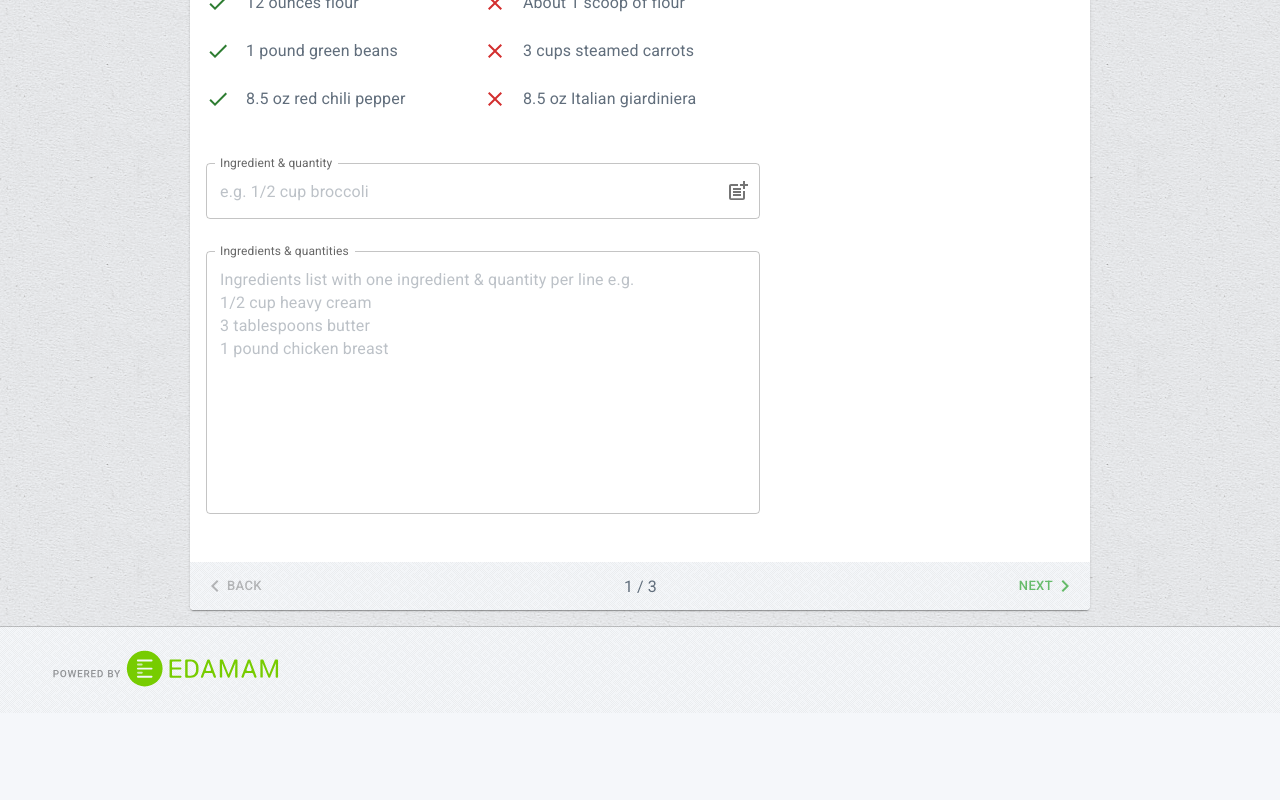
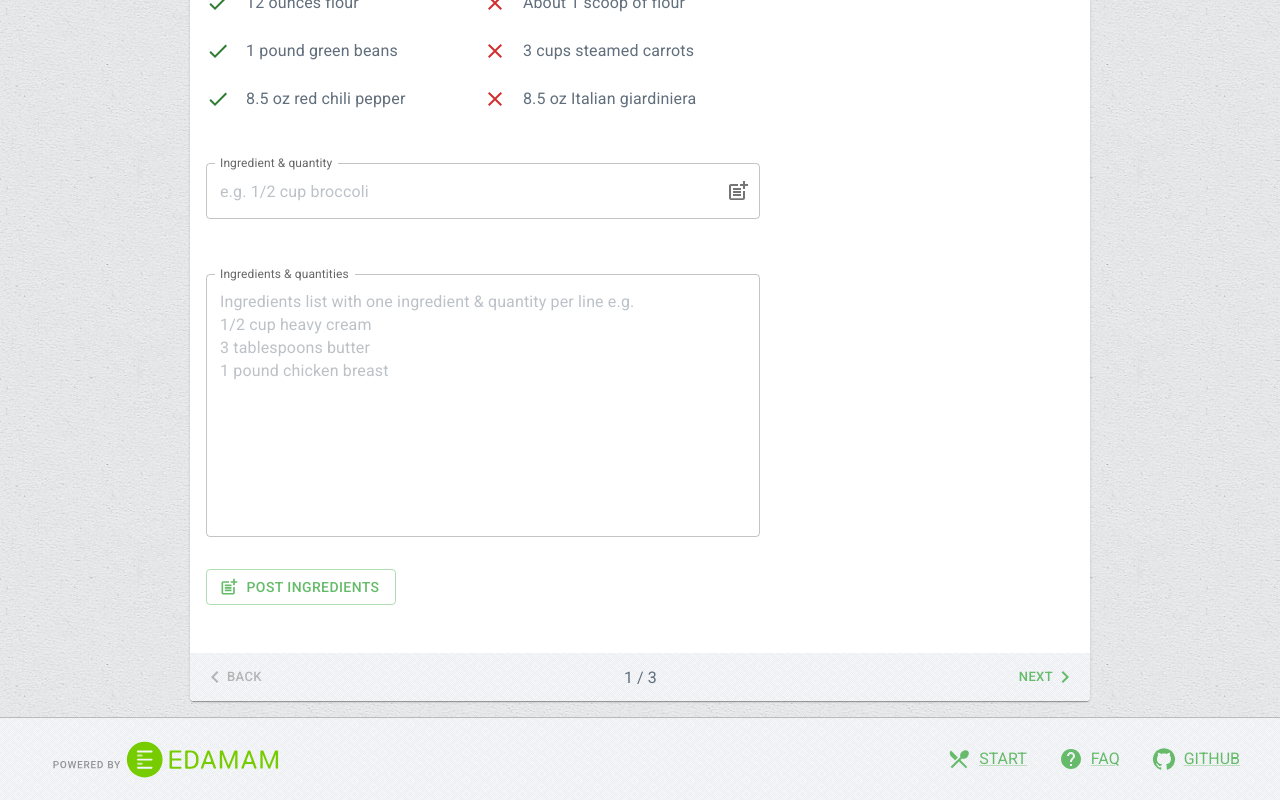
Before and after one commit to Spanishiwa/recipe-wars, a React (Create React App) app: page / in a window 1280 px wide. Shown: the part 265-1065 px from the top of the page. Before the commit the page ends 978 px from the top, so only its background shows below. Built offline with nearby package versions, Linux system fonts and the light colour scheme; no server answers.

Commit message:
error validation for inputs added. multiple ingredients input added. footer design changed to include links

```diff
--- a/src/components/Footer.jsx
+++ b/src/components/Footer.jsx
@@ -4,7 +4,8 @@ import Edamam_Badge_Transparent from "../assets/Edamam_Badge_Transparent.svg";
 import Bg_Pattern_Dark from "../assets/Debut_Dark.png";
 // import Bg_Pattern_Light from "../assets/Beige_Paper.png";
 import Bg_Pattern_Light from "../assets/Back_Pattern.png";
-import { Link, useTheme } from "@mui/material";
+import { Link, Typography, useTheme } from "@mui/material";
+import { GitHub, Help, LocalDining } from "@mui/icons-material";
 
 function Footer() {
   const mode = useTheme().palette.mode;
@@ -38,6 +39,10 @@ function Footer() {
     <Box {...footerAttributes}>
       <Box
         sx={{
+          alignItems: "center",
+          display: "flex",
+          flex: "1 1 auto",
+          justifyContent: "space-between",
           margin: { lg: "auto" },
           maxWidth: "lg",
           width: { xs: "auto", lg: "100%" }
@@ -47,7 +52,7 @@ function Footer() {
           component="a"
           href="https://developer.edamam.com/attribution"
           rel="noopener"
-          sx={{ display: "inline-block", margin: "auto" }}
+          sx={{ display: "inline-block" }}
           target="_blank"
           title="Edamam API logo and attribution"
         >
@@ -59,6 +64,56 @@ function Footer() {
             sx={{ display: "block", height: "50px" }}
           />
         </Link>
+        <Box sx={{ display: { xs: "none", sm: "flex" } }} gap={4}>
+          {/* <Link
+            component="a"
+            href="/recipe-wars"
+            rel="noopener"
+            target="_blank"
+            title="Homepage"
+          >
+            HOME
+          </Link> */}
+          <Link
+            component="a"
+            href="/recipe-wars"
+            rel="noopener"
+            target="_blank"
+            title="Recipe showcase page"
+            variant="b1"
+          >
+            <LocalDining sx={{ verticalAlign: "middle" }} />
+            <Typography component="span" sx={{ ml: 1 }} variant="b1">
+              START
+            </Typography>
+          </Link>
+          <Link
+            component="a"
+            href="/recipe-wars"
+            rel="noopener"
+            target="_blank"
+            title="Frequently Asked Questions page"
+            variant="b1"
+          >
+            <Help sx={{ verticalAlign: "middle" }} />
+            <Typography component="span" sx={{ ml: 1 }} variant="b1">
+              FAQ
+            </Typography>
+          </Link>
+          <Link
+            component="a"
+            href="https://github.com/Spanishiwa/recipe-wars"
+            rel="noopener"
+            target="_blank"
+            title="GitHub source code"
+            variant="b1"
+          >
+            <GitHub sx={{ verticalAlign: "middle" }} />
+            <Typography component="span" sx={{ ml: 1 }} variant="b1">
+              GITHUB
+            </Typography>
+          </Link>
+        </Box>
       </Box>
     </Box>
   );
--- a/src/components/IngredientInput.jsx
+++ b/src/components/IngredientInput.jsx
@@ -3,8 +3,15 @@ import { Box, TextField, IconButton, InputAdornment } from "@mui/material";
 import { PostAdd } from "@mui/icons-material";
 
 const IngredientInput = (props) => {
-  const { error, handleChange, handleKeySubmit, handleSubmit, status, value } =
-    props;
+  const {
+    error,
+    handleBlur,
+    handleChange,
+    handleKeySubmit,
+    handleSubmit,
+    status,
+    value
+  } = props;
   return (
     <Box sx={{ display: "flex", flexDirection: "row" }}>
       <TextField
@@ -40,6 +47,7 @@ const IngredientInput = (props) => {
           )
         }}
         name="ingredient-input"
+        onBlur={handleBlur}
         onChange={handleChange}
         onKeyDown={handleKeySubmit}
         placeholder="e.g. 1/2 cup broccoli"
--- a/src/components/IngredientInputDisabled.jsx
+++ b/src/components/IngredientInputDisabled.jsx
@@ -4,9 +4,11 @@ import AddTaskIcon from "@mui/icons-material/AddTask";
 import { IconButton, InputAdornment, TextField } from "@mui/material";
 import { Box } from "@mui/system";
 import React from "react";
+import { Done } from "@mui/icons-material";
 
 const IngredientInputDisabled = (props) => {
   const {
+    handleBlur,
     handleChange,
     handleDelete,
     handleEdit,
@@ -31,8 +33,10 @@ const IngredientInputDisabled = (props) => {
       }}
     >
       <TextField
-        className="parsed"
+        className={`parsed ${ingredient.isDisabled ? "" : "submit"}`}
         disabled={ingredient.isDisabled}
+        error={ingredient.error}
+        helperText={ingredient.status}
         label={ingredient.isDisabled ? "" : "Ingredient & quantity"}
         id={ingredient.id}
         InputLabelProps={{
@@ -73,7 +77,7 @@ const IngredientInputDisabled = (props) => {
                 }}
                 title="Save your edits to the ingredients list"
               >
-                <AddTaskIcon name={ingredient.id} variant="standard" />
+                <Done name={ingredient.id} variant="standard" />
               </IconButton>
             </InputAdornment>
           ),
@@ -106,6 +110,7 @@ const IngredientInputDisabled = (props) => {
           )
         }}
         name={ingredient.id}
+        onBlur={handleBlur}
         onChange={handleChange}
         onKeyDown={ingredient.isDisabled ? undefined : handleKeySubmit}
         p={0}
--- a/src/components/IngredientsList.jsx
+++ b/src/components/IngredientsList.jsx
@@ -15,6 +15,7 @@ import IngredientInputDisabled from "./IngredientInputDisabled";
 
 export const IngredientsList = (props) => {
   const {
+    handleBlur,
     handleChange,
     handleDelete,
     handleEdit,
@@ -45,13 +46,18 @@ export const IngredientsList = (props) => {
         sx={{
           display: "flex",
           flexDirection: "column",
-          gap: 2,
           pt: 2
         }}
       >
         {ingredients.map((ingredient) => (
-          <ListItem disableGutters key={ingredient.id} sx={{ pr: 1 }}>
+          <ListItem
+            disableGutters
+            key={ingredient.id}
+            sx={{ padding: "16px 8px 0px 0px" }}
+          >
             <IngredientInputDisabled
+              error={ingredient.error}
+              handleBlur={handleBlur}
               handleChange={handleChange}
               handleDelete={handleDelete}
               handleEdit={handleEdit}
--- a/src/components/MuiStepper.jsx
+++ b/src/components/MuiStepper.jsx
@@ -38,6 +38,7 @@ const steps = [
 
 export default function TextMobileStepper(props) {
   const {
+    handleBlur,
     handleChange,
     handleDelete,
     handleEdit,
--- a/src/components/RecipeCard.jsx
+++ b/src/components/RecipeCard.jsx
@@ -50,7 +50,7 @@ const ingredientsSx = (expand, style) => {
 const RecipeCard = (props) => {
   const { ingredients } = ITALIAN_BEEF;
   const [expanded, setExpanded] = React.useState(false);
-  const { handleServingsToggle, values } = props;
+  const { handleBlur, handleServingsToggle, values } = props;
 
   const handleExpandClick = () => {
     setExpanded(!expanded);
@@ -106,6 +106,7 @@ const RecipeCard = (props) => {
           }}
         >
           <IngredientsList
+            handleBlur={handleBlur}
             // handleDelete={handleDelete}
             ingredients={ingredients}
           />
--- a/src/components/RecipeForm.jsx
+++ b/src/components/RecipeForm.jsx
@@ -5,6 +5,7 @@ import ImageInput from "./ImageInput";
 import IngredientsTextarea from "./IngredientsTextarea";
 import {
   Box,
+  Button,
   Card,
   FormControl,
   List,
@@ -14,13 +15,13 @@ import {
 } from "@mui/material";
 import { IngredientsList } from "./IngredientsList";
 import { ITALIAN_BEEF } from "../config";
-import { Close, Done } from "@mui/icons-material";
+import { Close, Delete, Done, PostAdd } from "@mui/icons-material";
 import { InputExamples } from "./InputExamples";
 import { RecipeTextarea } from "./RecipeTextarea";
 
 const RecipeForm = (props) => {
   const {
-    error,
+    handleBlur,
     handleChange,
     handleDelete,
     handleEdit,
@@ -37,7 +38,7 @@ const RecipeForm = (props) => {
     (ingredient) => ingredient.id == "ingredient-input"
   )[0];
 
-  const ingredientsTextareaValue = values.filter(
+  const ingredientsTextareaState = values.filter(
     (ingredient) => ingredient.id == "ingredients-textarea"
   )[0];
 
@@ -78,7 +79,9 @@ const RecipeForm = (props) => {
   };
 
   const ingredientsTextareaProps = {
+    error: ingredientsTextareaState.error,
     handleChange: handleChange,
+    handleBlur: handleBlur,
     label: "Ingredients & quantities",
     name: "ingredients-textarea",
     placeholder: `Ingredients list with one ingredient & quantity per line e.g.
@@ -86,8 +89,9 @@ const RecipeForm = (props) => {
 3 tablespoons butter
 1 pound chicken breast`,
     rows: 10,
+    status: ingredientsTextareaState.status,
     title: `Enter an ingredients grocery list with one ingredient & quantity per line`,
-    value: ingredientsTextareaValue.value
+    value: ingredientsTextareaState.text
   };
 
   return (
@@ -149,13 +153,26 @@ const RecipeForm = (props) => {
         <FormControl sx={{ display: "flex", gap: 4, my: 2 }}>
           <IngredientInput
             error={ingredientInputVal.error}
-            handleSubmit={handleSubmit}
+            handleBlur={handleBlur}
             handleChange={handleChange}
             handleKeySubmit={handleKeySubmit}
+            handleSubmit={handleSubmit}
             status={ingredientInputVal.status}
             value={ingredientInputVal.text}
           />
           <RecipeTextarea {...ingredientsTextareaProps} />
+          <Button
+            className="submit"
+            name="ingredients-textarea"
+            onKeyDown={handleKeySubmit}
+            onClick={handleSubmit}
+            startIcon={<PostAdd />}
+            sx={{ maxWidth: "190px" }}
+            type="submit"
+            variant="outlined"
+          >
+            POST INGREDIENTS
+          </Button>
         </FormControl>
       </Box>
       <Box
@@ -166,6 +183,7 @@ const RecipeForm = (props) => {
         }}
       >
         <IngredientsList
+          handleBlur={handleBlur}
           handleChange={handleChange}
           handleDelete={handleDelete}
           handleEdit={handleEdit}
--- a/src/components/RecipeFormOptional.jsx
+++ b/src/components/RecipeFormOptional.jsx
@@ -9,6 +9,7 @@ import { RecipeTextfield } from "./RecipeTextfield";
 
 export const RecipeFormOptional = (props) => {
   const {
+    handleBlur,
     handleChange,
     handleDelete,
     handleEdit,
@@ -155,6 +156,7 @@ recipe.
         }}
       >
         <IngredientsList
+          handleBlur={handleBlur}
           handleChange={handleChange}
           handleDelete={handleDelete}
           handleEdit={handleEdit}
--- a/src/components/RecipeTextarea.jsx
+++ b/src/components/RecipeTextarea.jsx
@@ -1,14 +1,17 @@
-import { Box, TextField } from "@mui/material";
+import { PostAdd } from "@mui/icons-material";
+import { Box, IconButton, InputAdornment, TextField } from "@mui/material";
 import React from "react";
 
 export const RecipeTextarea = (props) => {
   const {
+    error,
+    handleBlur,
     handleChange,
-    handleKeySubmit,
     label,
     name,
     placeholder,
     rows,
+    status,
     title,
     value
   } = props;
@@ -17,13 +20,15 @@ export const RecipeTextarea = (props) => {
       <TextField
         className={name}
         cols="50"
+        error={error}
+        helperText={status}
         InputLabelProps={{ shrink: true }}
         label={label}
         id={name}
         multiline
         name={name}
+        onBlur={handleBlur}
         onChange={handleChange}
-        onKeyDown={handleKeySubmit}
         placeholder={placeholder}
         rows={rows}
         sx={{ flex: "1 1 auto" }}
```
Also changed, not shown: src/App.js (+65 -31 lines), public/Key_Lime_Pie.png (added).
